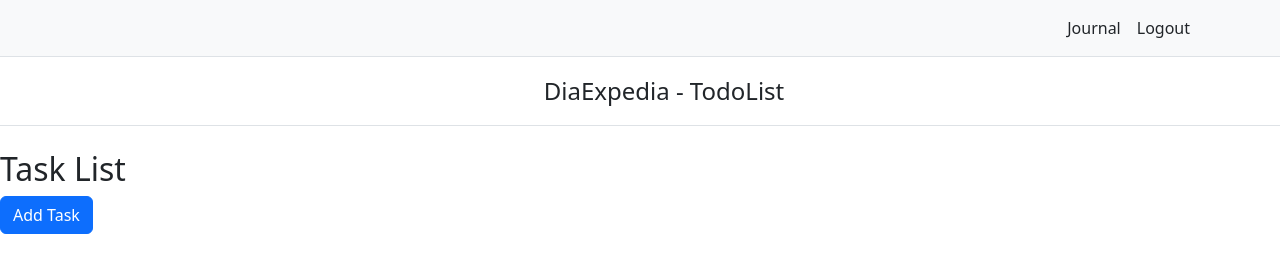
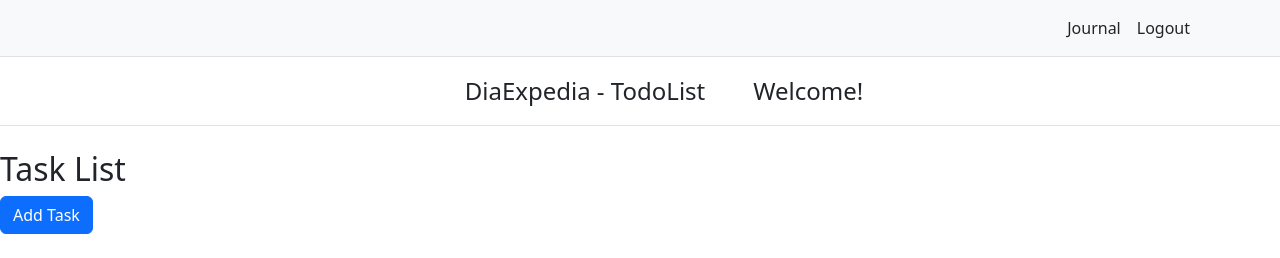
Before and after one commit to Chay555/490-Group3-ToDoProj-HCJ, a PHP site: page /list.php in a window 1280 px wide. Shown: the top 258 px of the page. Run offline with PHP 8.4, Linux system fonts and the light colour scheme; data that the repository does not hold is empty.

Commit message:
Aesthetic change

```diff
--- a/list.php
+++ b/list.php
@@ -24,6 +24,10 @@
     <div class="container d-flex flex-wrap justify-content-center">
         <svg class="bi me-2" width="40" height="32">
             <span class="fs-4">DiaExpedia - TodoList </span>
+        </svg>
+		<br>
+		<svg class="bi me-2" width="40" height="32">
+			<span class="fs-4">Welcome! </span>
         </svg>
     </div>
   </header>
```
